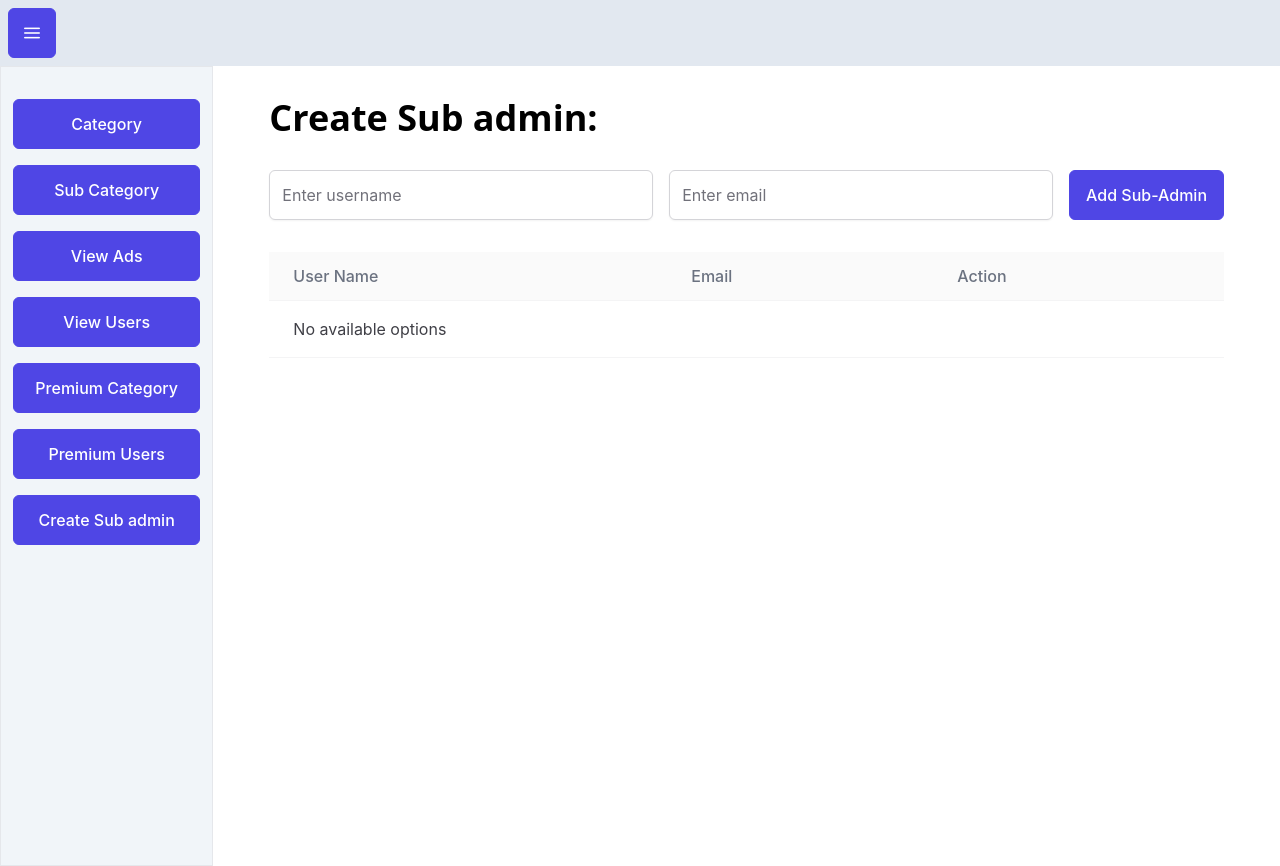
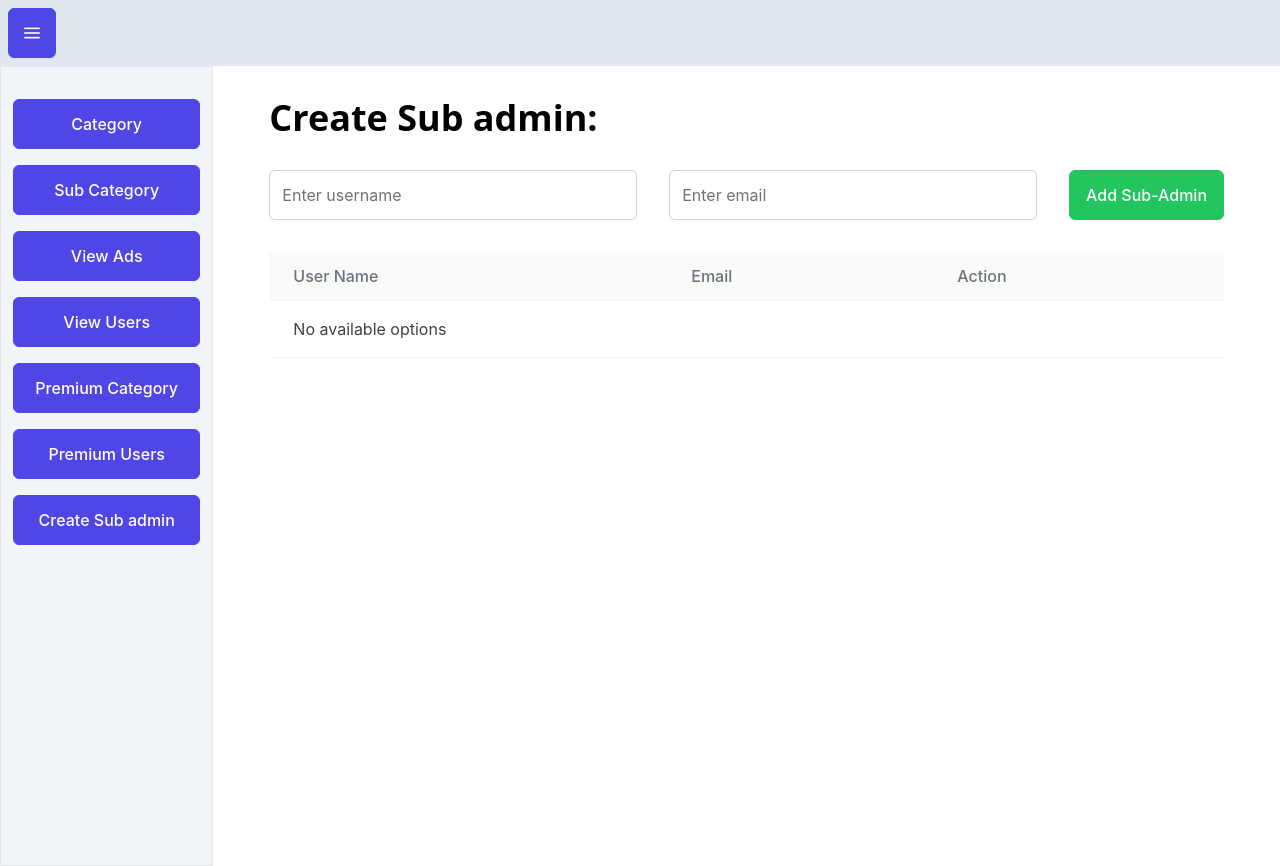
Before and after one commit to whyehtasam/classified-app, a React (Vite) app: page /createSubAdmin in a window 1280 px wide. Built offline with nearby package versions, Linux system fonts and the light colour scheme; a web font is replaced by a local one.

Commit message:
Update component classNames and fix tailwind issue with primereact, and improve CreateSubAdmin component

```diff
--- a/src/components/CreateSubAdmin.jsx
+++ b/src/components/CreateSubAdmin.jsx
@@ -19,7 +19,9 @@ const CreateSubAdmin = () => {
   };
 
   const deleteSubAdmin = (rowData) => {
-    setSubAdmins(subAdmins.filter(subAdmin => subAdmin.userName !== rowData.userName));
+    setSubAdmins(
+      subAdmins.filter((subAdmin) => subAdmin.userName !== rowData.userName)
+    );
   };
 
   const openEditDialog = (index) => {
@@ -60,7 +62,7 @@ const CreateSubAdmin = () => {
         visible={editDialogVisible}
         onHide={() => setEditDialogVisible(false)}
         modal
-        style={{ width: '50vw' }}
+        style={{ width: "50vw" }}
       >
         <div className="p-fluid">
           <div className="p-field">
@@ -87,9 +89,11 @@ const CreateSubAdmin = () => {
 
   return (
     <div>
-       <h1 className="text-2xl sm:text-4xl font-semibold mb-5">Create Sub admin:</h1>
+      <h1 className="text-2xl sm:text-4xl font-semibold mb-5">
+        Create Sub admin:
+      </h1>
 
-      <div className="flex space-x-4 my-8">
+      <div className="flex sm:space-x-4 my-8 sm:flex-row flex-col gap-4">
         <div className="flex-1">
           {/* <label htmlFor="username">User Name</label> */}
           <InputText
@@ -110,7 +114,7 @@ const CreateSubAdmin = () => {
             className="w-full"
           />
         </div>
-        <Button label="Add Sub-Admin" onClick={addSubAdmin} />
+        <Button label="Add Sub-Admin" onClick={addSubAdmin} className="p-button-success" />
       </div>
       {/* <h3>Sub-Admins</h3> */}
       <DataTable value={subAdmins}>
```
Lines whose indentation alone changed are shown as unchanged.
